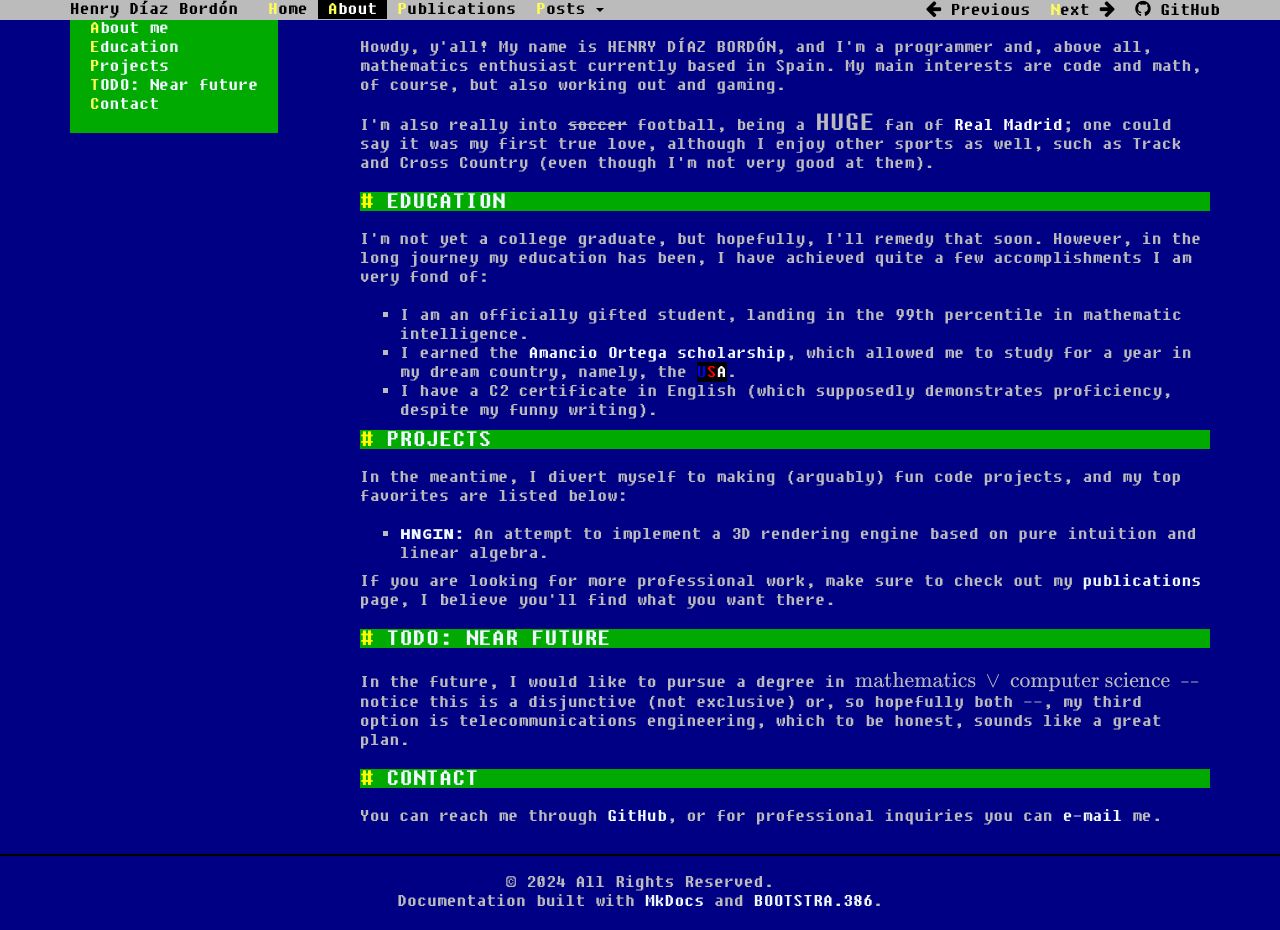
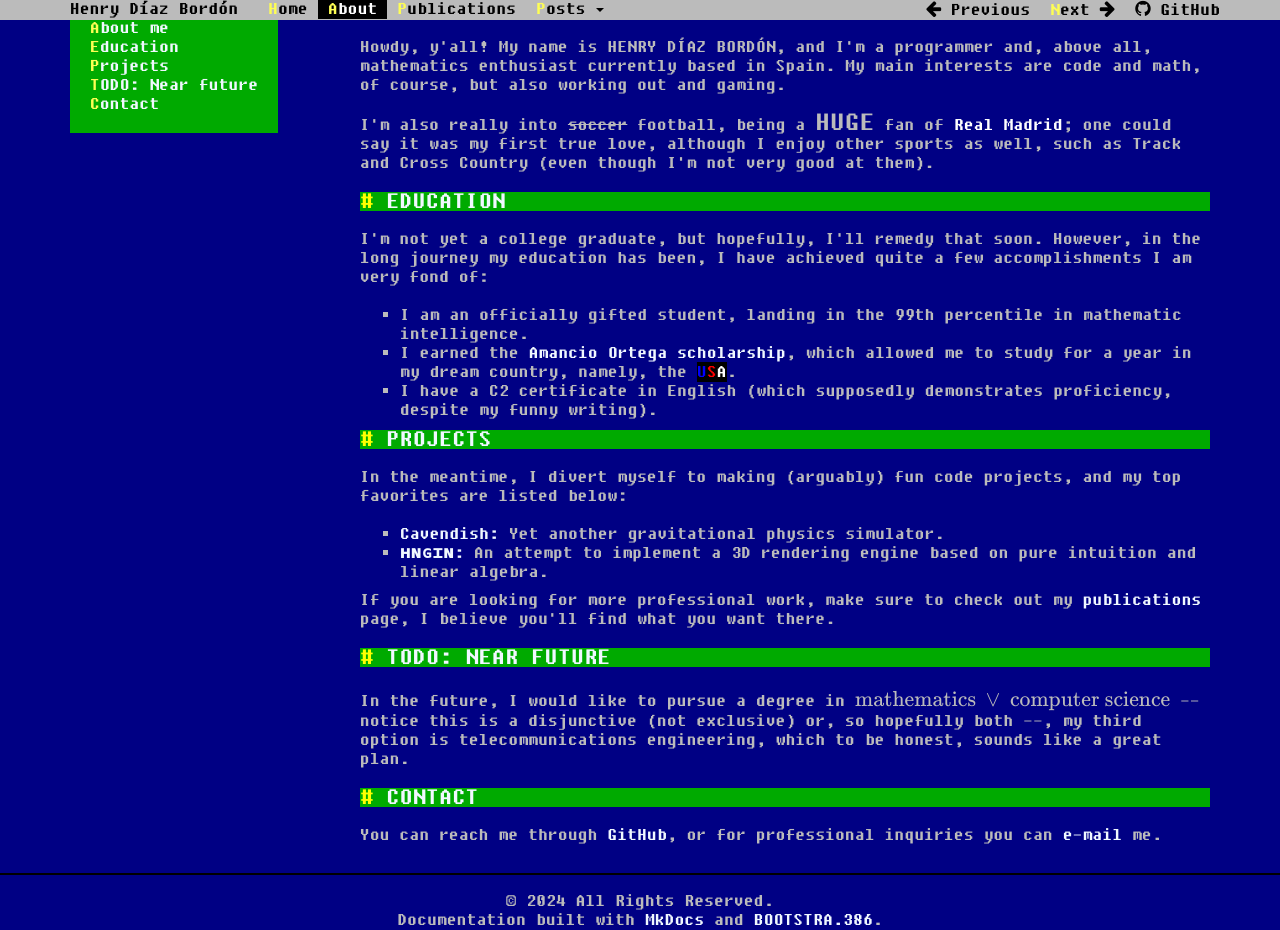
Before and after one commit to h3nry-d1az/h3nry-d1az.github.io, an MkDocs documentation site: the page built from docs/about.md, in a window 1280 px wide. Built offline with MkDocs 1.6.1, drawn with Linux system fonts in a browser that asks for light colours.

Commit message:
added the `Cavendish` project to my about page

```diff
--- a/docs/about.md
+++ b/docs/about.md
@@ -14,6 +14,7 @@ I'm not yet a college graduate, but hopefully, I'll remedy that soon. However, i
 # Projects
 In the meantime, I divert myself to making (arguably) fun code projects, and my top favorites are listed below:
 
+* [Cavendish:](https://github.com/h3nry-d1az/cavendish) Yet another gravitational physics simulator.
 * [ʜɴɢɪɴ:](https://github.com/h3nry-d1az/hngin) An attempt to implement a 3D rendering engine based on pure intuition and linear algebra.
 
 If you are looking for more professional work, make sure to check out my [publications](publications.md) page, I believe you'll find what you want there.
```
